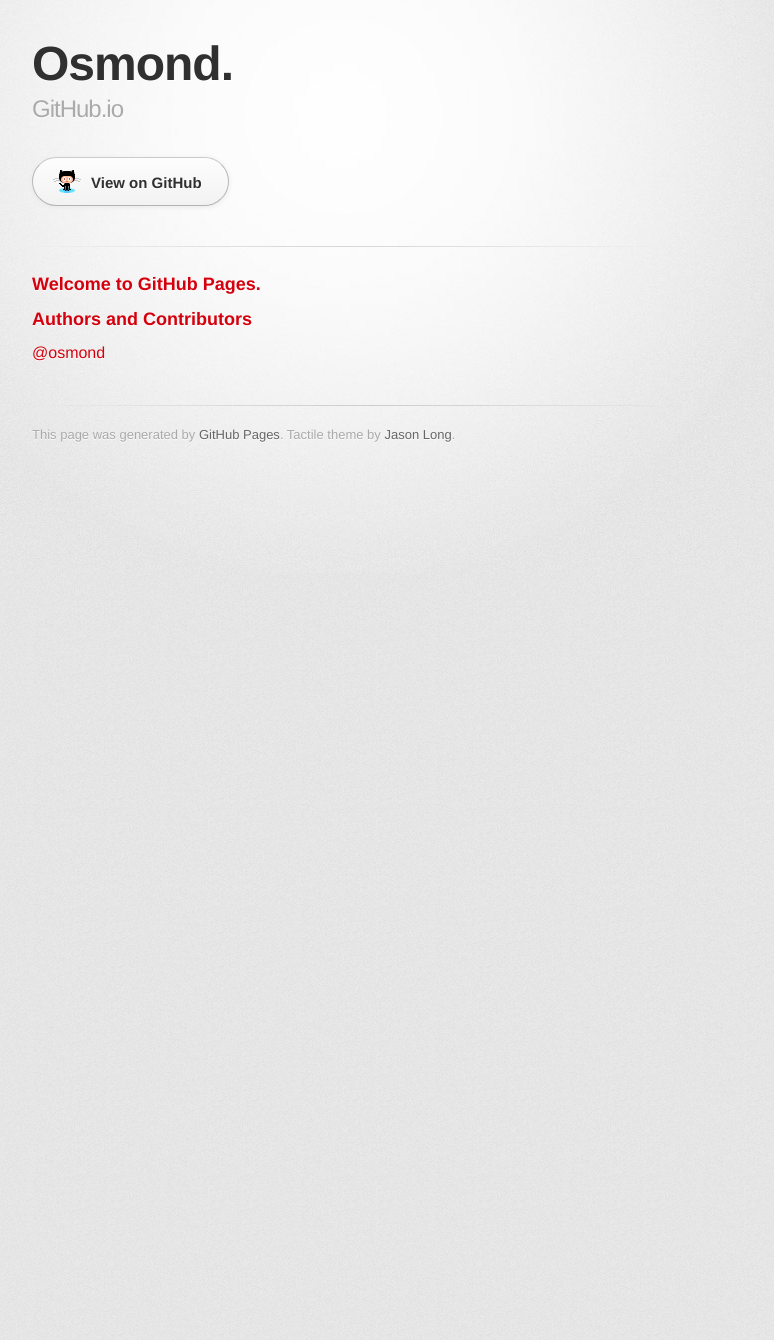
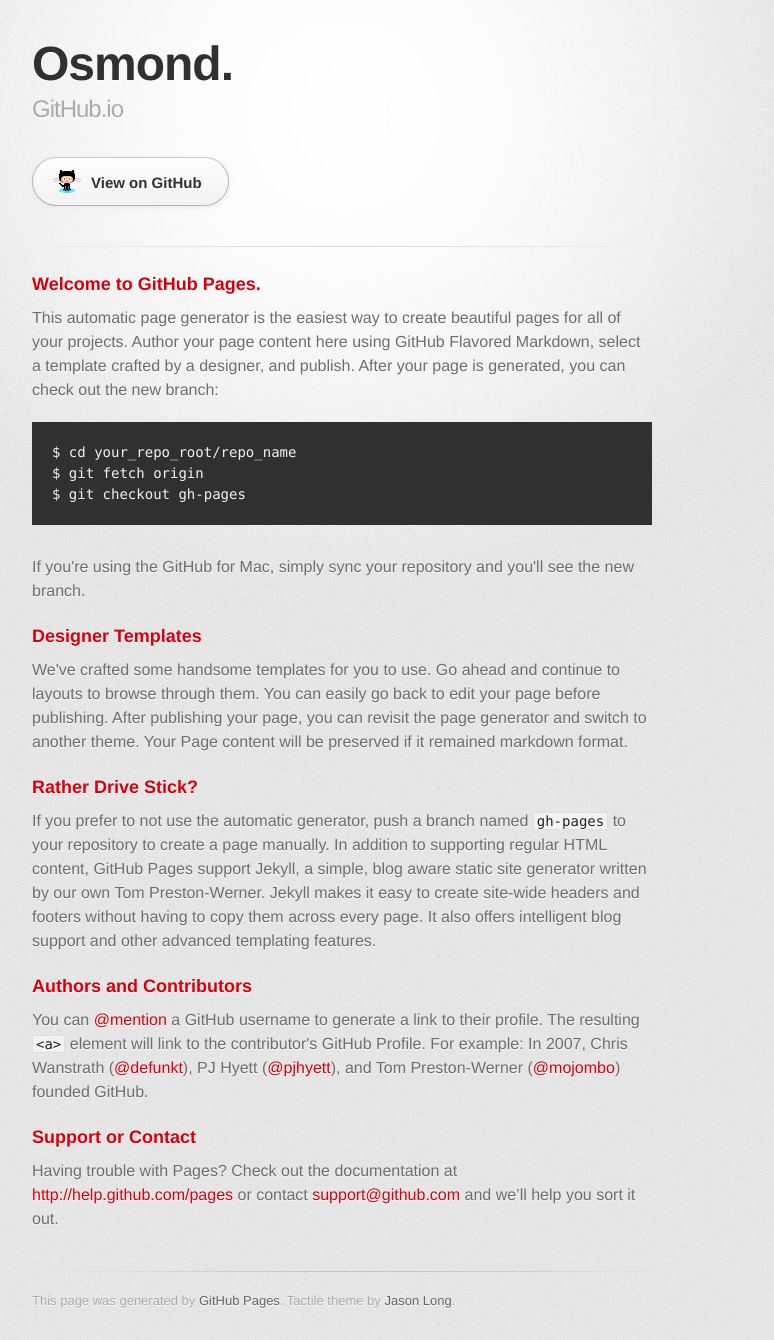
Before and after one commit to osmond/osmond.github.io, a Jekyll site: the page index.html, which Jekyll copies as it is, in a window 1280 px wide. Shown: the whole page, without its empty margins (298-1072 px from the left). Built offline with Jekyll 4.4.1, drawn with Linux system fonts in a browser that asks for light colours; some web fonts are replaced; before the commit the page ends 900 px from its top, so only the background shows below that.

Commit message:
Revert "edits"
This reverts commit 6d1d2d46e0ba1786ffdd56153f44eb28c5484afd.

```diff
--- a/index.html
+++ b/index.html
@@ -32,14 +32,34 @@
           <h3>
 <a id="welcome-to-github-pages" class="anchor" href="#welcome-to-github-pages" aria-hidden="true"><span class="octicon octicon-link"></span></a>Welcome to GitHub Pages.</h3>
 
+<p>This automatic page generator is the easiest way to create beautiful pages for all of your projects. Author your page content here using GitHub Flavored Markdown, select a template crafted by a designer, and publish. After your page is generated, you can check out the new branch:</p>
 
+<pre><code>$ cd your_repo_root/repo_name
+$ git fetch origin
+$ git checkout gh-pages
+</code></pre>
+
+<p>If you're using the GitHub for Mac, simply sync your repository and you'll see the new branch.</p>
+
+<h3>
+<a id="designer-templates" class="anchor" href="#designer-templates" aria-hidden="true"><span class="octicon octicon-link"></span></a>Designer Templates</h3>
+
+<p>We've crafted some handsome templates for you to use. Go ahead and continue to layouts to browse through them. You can easily go back to edit your page before publishing. After publishing your page, you can revisit the page generator and switch to another theme. Your Page content will be preserved if it remained markdown format.</p>
+
+<h3>
+<a id="rather-drive-stick" class="anchor" href="#rather-drive-stick" aria-hidden="true"><span class="octicon octicon-link"></span></a>Rather Drive Stick?</h3>
+
+<p>If you prefer to not use the automatic generator, push a branch named <code>gh-pages</code> to your repository to create a page manually. In addition to supporting regular HTML content, GitHub Pages support Jekyll, a simple, blog aware static site generator written by our own Tom Preston-Werner. Jekyll makes it easy to create site-wide headers and footers without having to copy them across every page. It also offers intelligent blog support and other advanced templating features.</p>
 
 <h3>
 <a id="authors-and-contributors" class="anchor" href="#authors-and-contributors" aria-hidden="true"><span class="octicon octicon-link"></span></a>Authors and Contributors</h3>
 
-<p><a href="https://github.com/osmond" class="user-mention">@osmond</a></p>
+<p>You can <a href="https://github.com/blog/821" class="user-mention">@mention</a> a GitHub username to generate a link to their profile. The resulting <code>&lt;a&gt;</code> element will link to the contributor's GitHub Profile. For example: In 2007, Chris Wanstrath (<a href="https://github.com/defunkt" class="user-mention">@defunkt</a>), PJ Hyett (<a href="https://github.com/pjhyett" class="user-mention">@pjhyett</a>), and Tom Preston-Werner (<a href="https://github.com/mojombo" class="user-mention">@mojombo</a>) founded GitHub.</p>
 
+<h3>
+<a id="support-or-contact" class="anchor" href="#support-or-contact" aria-hidden="true"><span class="octicon octicon-link"></span></a>Support or Contact</h3>
 
+<p>Having trouble with Pages? Check out the documentation at <a href="http://help.github.com/pages">http://help.github.com/pages</a> or contact <a href="mailto:support@github.com">support@github.com</a> and we’ll help you sort it out.</p>
         </section>
 
         <footer>
```
